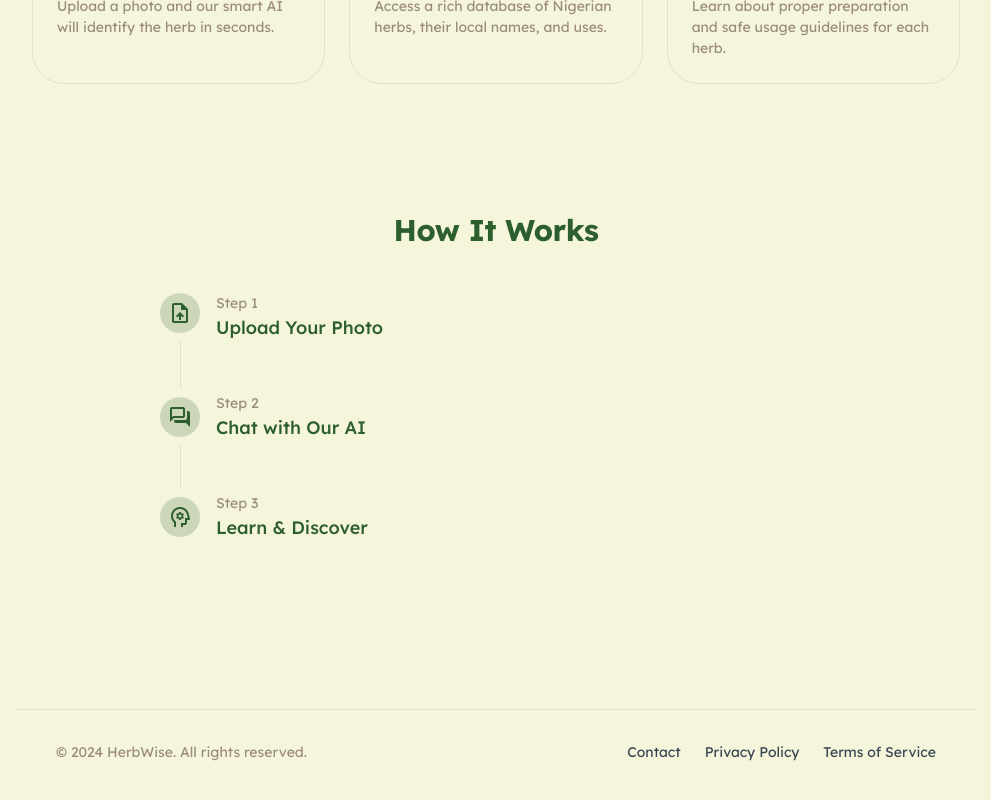
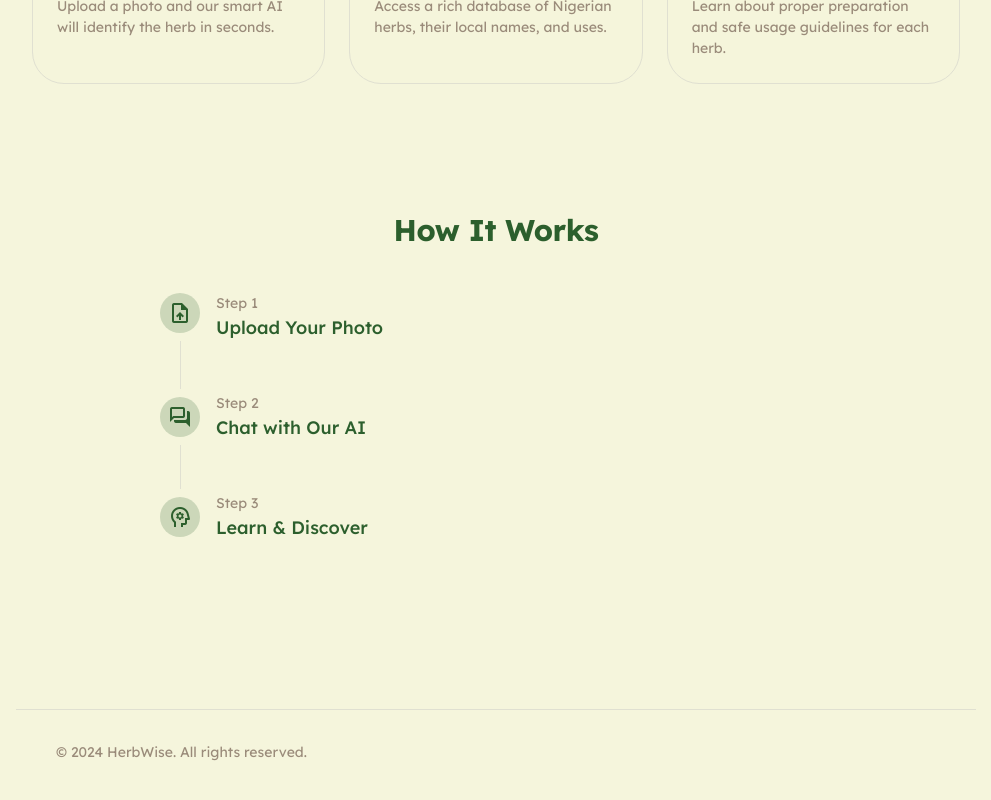
Before and after one commit to cyryl1/herb_wise_frontend, a React (Vite) app: page / in a window 1280 px wide. Shown: the part 981-1781 px from the top of the page, without its empty margins (144-1135 px from the left). Built offline with nearby package versions, Linux system fonts and the light colour scheme; no server answers.

Commit message:
fix: Comment out unused links in Footer component

```diff
--- a/src/components/layout/Footer.jsx
+++ b/src/components/layout/Footer.jsx
@@ -7,7 +7,7 @@ const Footer = () => {
         <p className="text-sm text-landing-text-secondary dark:text-gray-400">
           © 2024 HerbWise. All rights reserved.
         </p>
-        <div className="flex items-center gap-6 text-sm text-landing-text-body dark:text-gray-300">
+        {/* <div className="flex items-center gap-6 text-sm text-landing-text-body dark:text-gray-300">
           <a
             className="hover:text-landing-primary dark:hover:text-landing-primary-light"
             href="#"
@@ -26,7 +26,7 @@ const Footer = () => {
           >
             Terms of Service
           </a>
-        </div>
+        </div> */}
       </div>
     </footer>
   );
```
